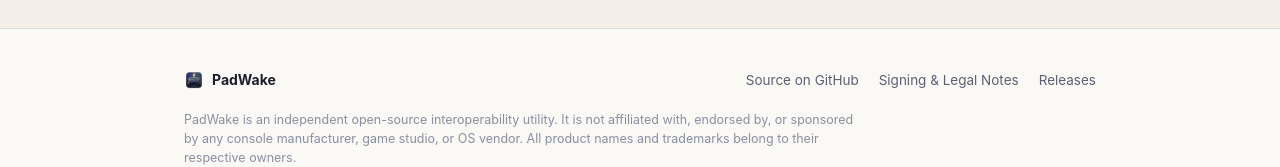
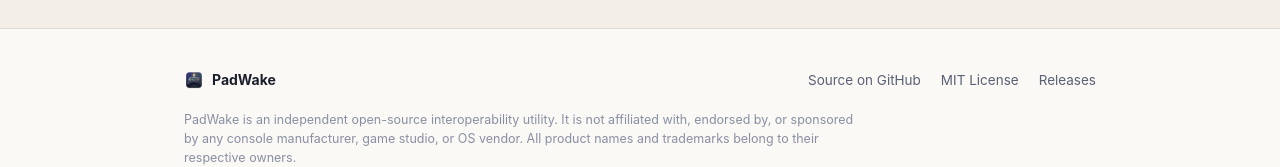
Before and after one commit to mindthelatency/padwake, a plain HTML site: page docs/index.html in a window 1280 px wide. Shown: the part 2559-2726 px from the top of the page. Drawn offline with Linux system fonts and the light colour scheme.

Commit message:
docs: remove distribution and legal notes and link MIT license

```diff
--- a/docs/index.html
+++ b/docs/index.html
@@ -270,7 +270,7 @@ make install-app</code></pre>
         </div>
         <div class="footer-links">
           <a href="https://github.com/mindthelatency/padwake" target="_blank" rel="noopener">Source on GitHub</a>
-          <a href="https://github.com/mindthelatency/padwake/blob/main/docs/DISTRIBUTION_AND_LEGAL.md" target="_blank" rel="noopener">Signing &amp; Legal Notes</a>
+          <a href="https://github.com/mindthelatency/padwake/blob/main/LICENSE" target="_blank" rel="noopener">MIT License</a>
           <a href="https://github.com/mindthelatency/padwake/releases" target="_blank" rel="noopener">Releases</a>
         </div>
       </div>
```
Also changed, not shown: 2 other files.
